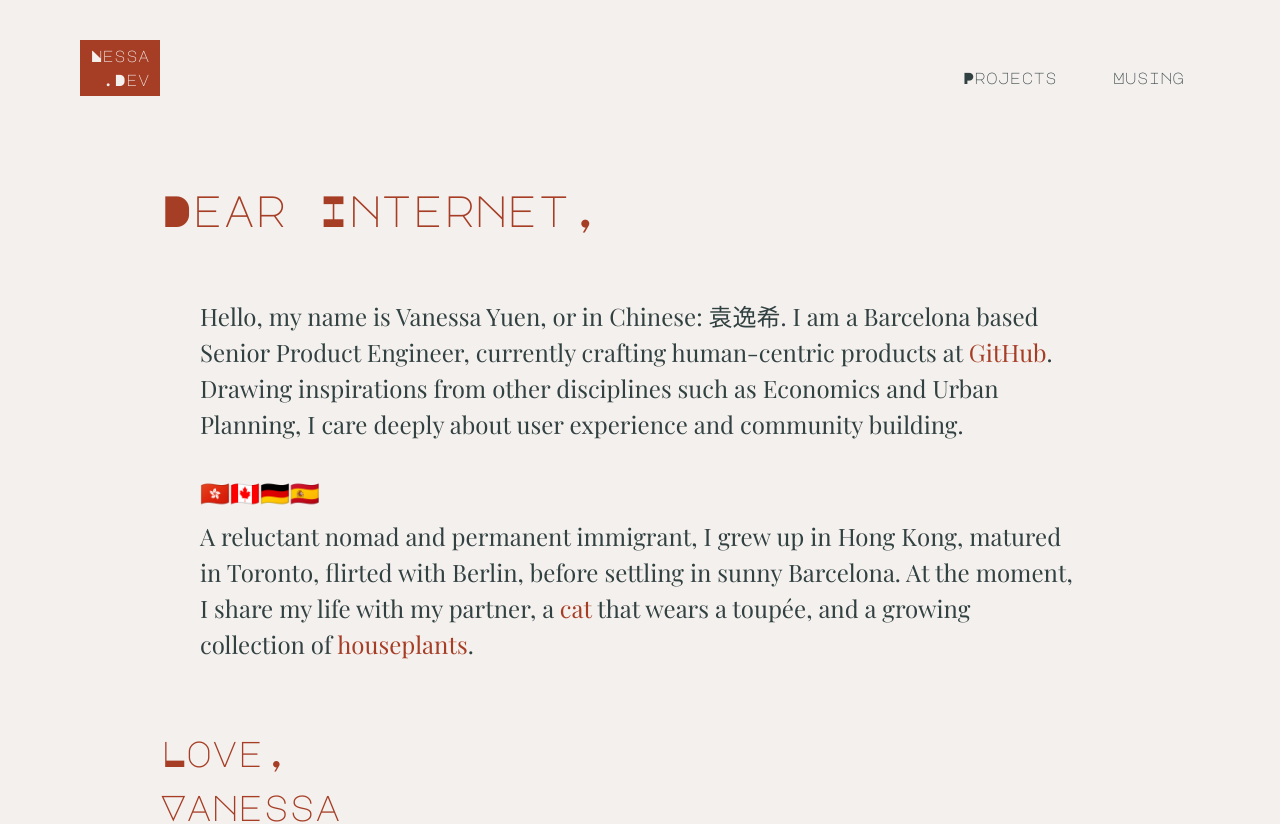
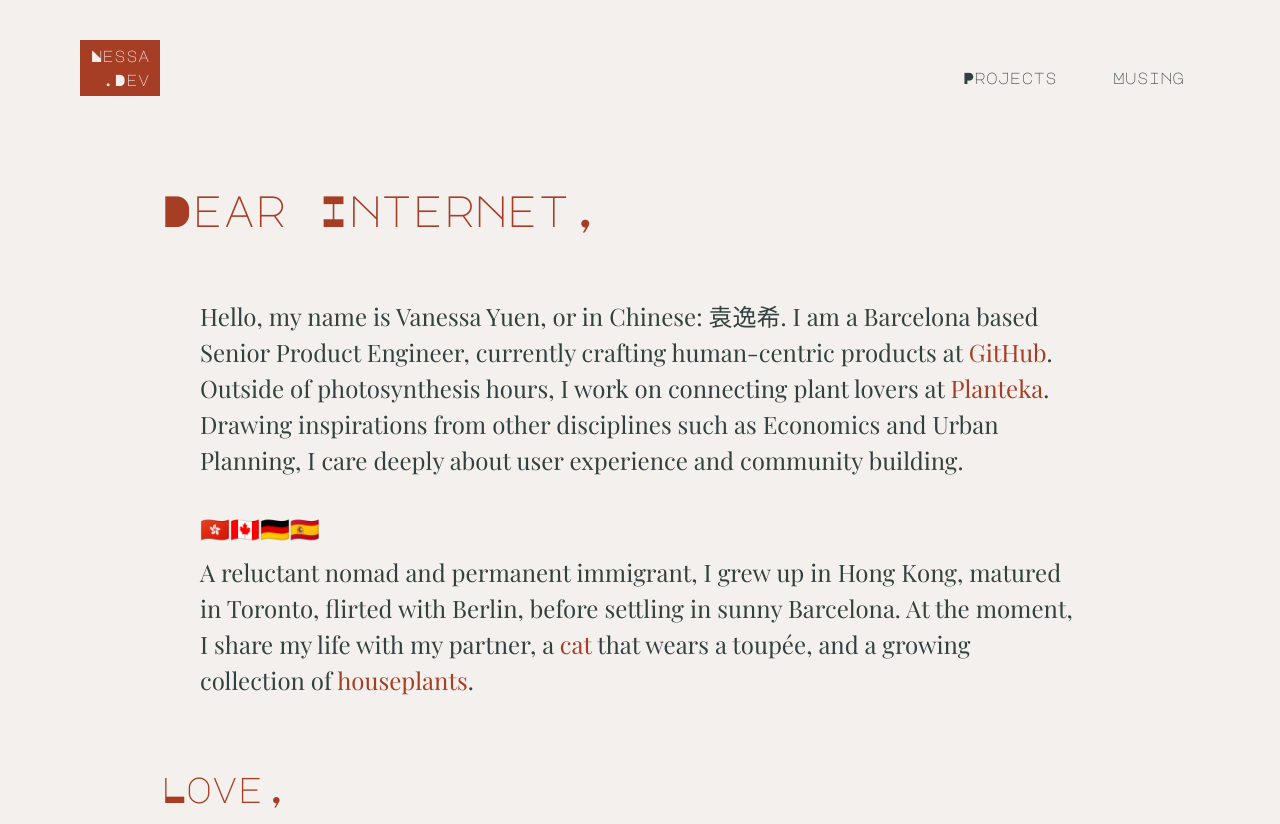
Before and after one commit to vanessayuenn/nessa.dev, a Next.js app: page / in a window 1280 px wide. Shown: the top 824 px of the page. Built offline with nearby package versions, Linux system fonts and the light colour scheme.

Commit message:
Update index.js

```diff
--- a/pages/index.js
+++ b/pages/index.js
@@ -8,7 +8,7 @@ export default function Index () {
         <div className='mt-10 md:mt-20'>
           <h1 className='text-3xl md:text-6xl font-display text-red tracking-tight my-6'>Dear Internet,</h1>
           <p className='text-xl md:text-2xl md:px-10 pb-8 md:pt-8'>
-            Hello, my name is Vanessa Yuen, or in Chinese: 袁逸希. I am a Barcelona based Senior Product Engineer, currently crafting human-centric products at <a href='https://www.github.com' className='text-red hover:underline'>GitHub</a>. <span className='hidden'>Outside of photosynthesis hours, I work on connecting plant lovers at <a href='https://planteka.co' className='text-red hover:underline'>Planteka</a>.</span> Drawing inspirations from other disciplines such as Economics and Urban Planning, I care deeply about user experience and community building.
+            Hello, my name is Vanessa Yuen, or in Chinese: 袁逸希. I am a Barcelona based Senior Product Engineer, currently crafting human-centric products at <a href='https://www.github.com' className='text-red hover:underline'>GitHub</a>. Outside of photosynthesis hours, I work on connecting plant lovers at <a href='https://plant-party.vercel.app/' className='text-red hover:underline'>Planteka</a>. Drawing inspirations from other disciplines such as Economics and Urban Planning, I care deeply about user experience and community building.
           </p>
           <h2 className='text-xl md:text-2xl md:px-10 pb-2'>🇭🇰🇨🇦🇩🇪🇪🇸</h2>
           <p className='text-xl md:text-2xl md:px-10 pb-4'>
```
